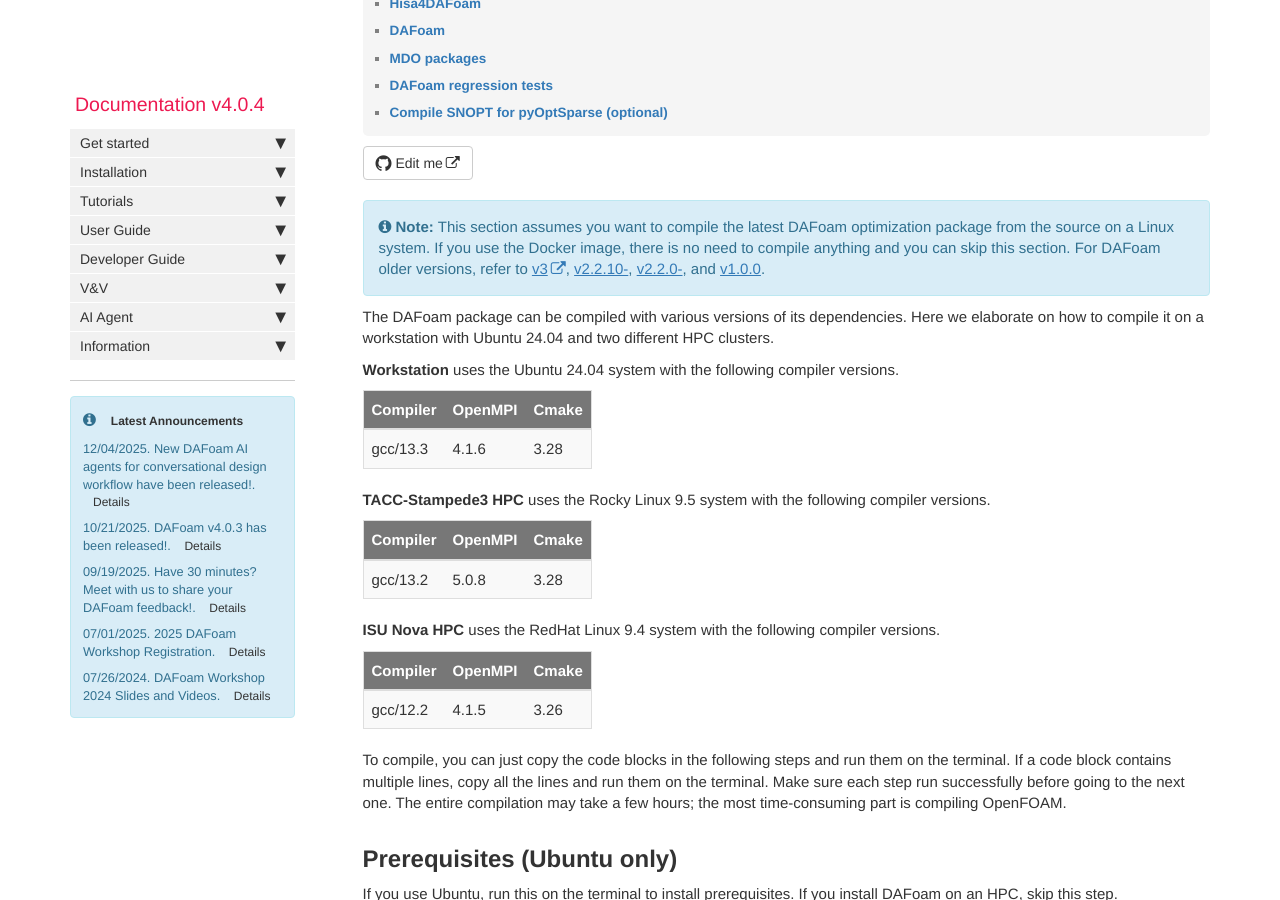
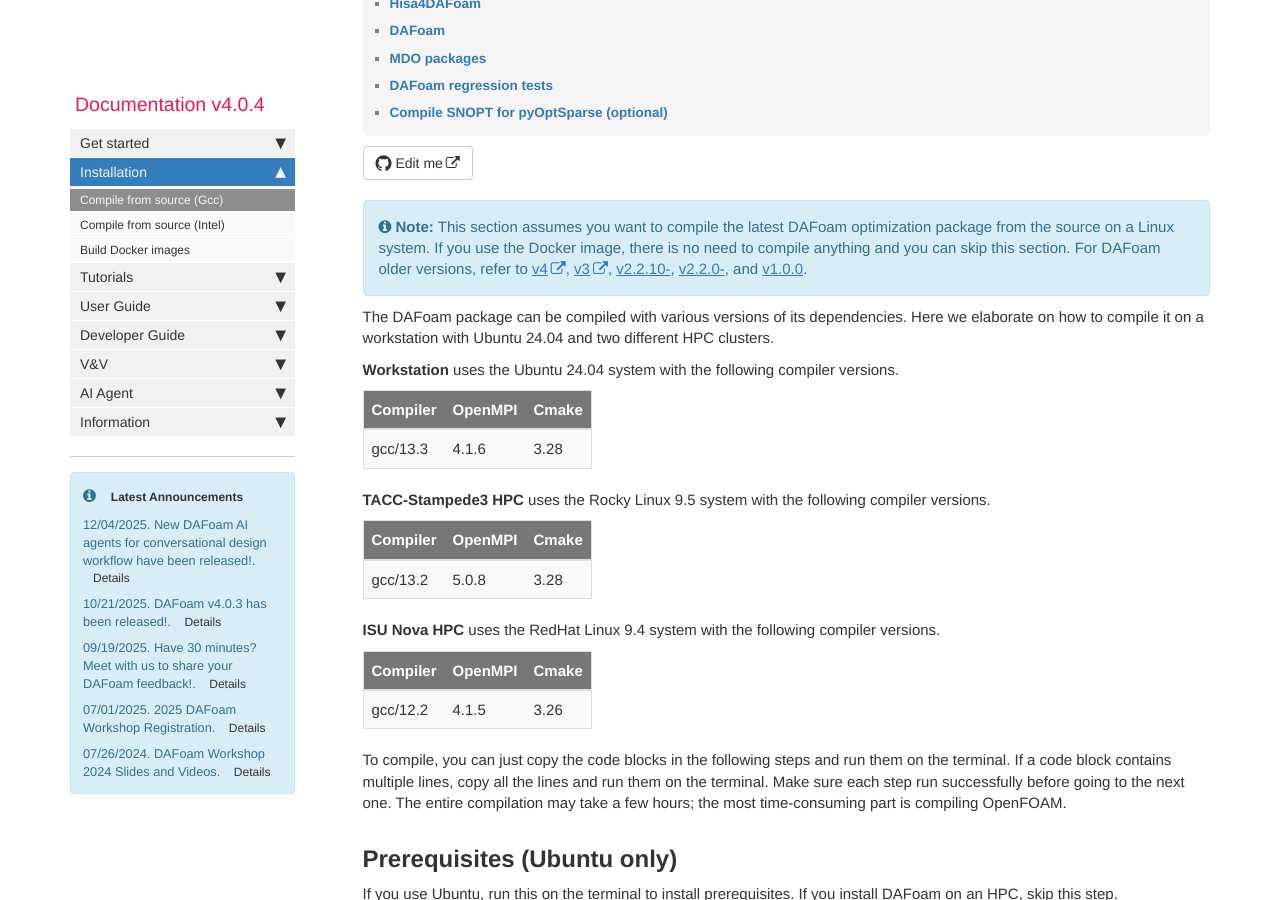
Before and after one commit to DAFoam/DAFoam.github.io, a Jekyll site: the page built from pages/mydoc/mydoc_installation_source.md, in a window 1280 px wide and 900 px high, scrolled down 481 px. Built offline with Jekyll 4.4.1, drawn with Linux system fonts in a browser that asks for light colours; comment, search, counter and statistics services are not loaded.

Commit message:
content update

```diff
--- a/pages/mydoc/mydoc_installation_source.md
+++ b/pages/mydoc/mydoc_installation_source.md
@@ -3,11 +3,11 @@ title: Compile from source (Gcc)
 keywords: dafoam, installation, compile
 summary:
 sidebar: mydoc_sidebar
-permalink: installation-source-v5.html
+permalink: installation-source.html
 folder: mydoc
 ---
 
-{% include note.html content="This section assumes you want to compile the latest DAFoam optimization package from the source on a Linux system. If you use the Docker image, there is no need to compile anything and you can skip this section. For DAFoam older versions, refer to [v3](https://dafoam.github.io/v3-pages/mydoc_installation_source.html), [v2.2.10-](installation-source-2210.html), [v2.2.0-](installation-source-220.html), and [v1.0.0](installation-source-100.html)." %}
+{% include note.html content="This section assumes you want to compile the latest DAFoam optimization package from the source on a Linux system. If you use the Docker image, there is no need to compile anything and you can skip this section. For DAFoam older versions, refer to [v4](https://dafoam.github.io/v4-pages/mydoc_installation_source.html), [v3](https://dafoam.github.io/v3-pages/mydoc_installation_source.html), [v2.2.10-](installation-source-2210.html), [v2.2.0-](installation-source-220.html), and [v1.0.0](installation-source-100.html)." %}
 
 The DAFoam package can be compiled with various versions of its dependencies. Here we elaborate on how to compile it on a workstation with Ubuntu 24.04 and two different HPC clusters.
 
```
